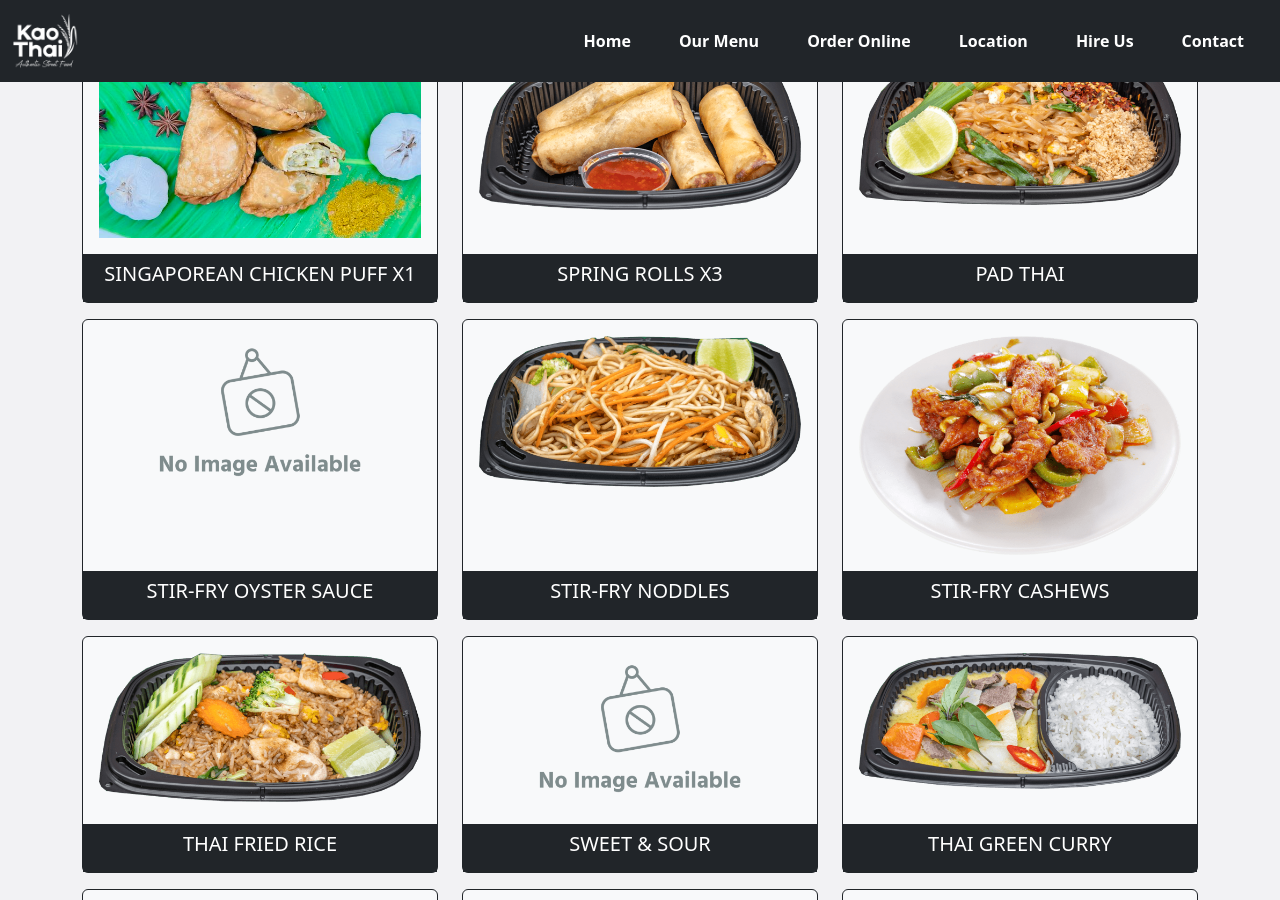
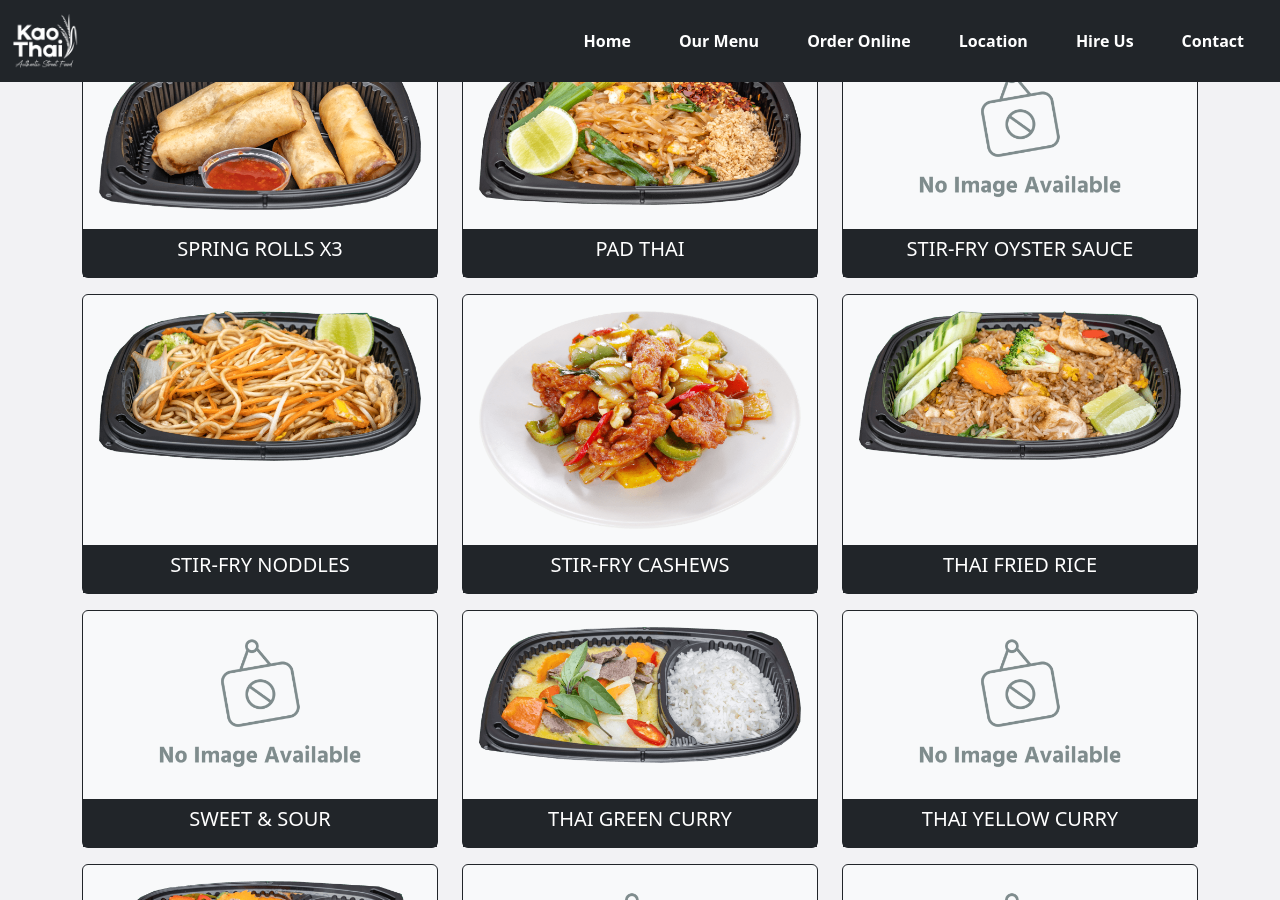
Before and after one commit to maxymo/kaothai-web, a Jekyll site: the page built from index.html, in a window 1280 px wide and 900 px high, scrolled down 1052 px. Built offline with Jekyll 4.4.1, drawn with Linux system fonts in a browser that asks for light colours; comment, search, counter and statistics services are not loaded.

Commit message:
remove puffs

```diff
--- a/_data/foodmenu.yml
+++ b/_data/foodmenu.yml
@@ -1,6 +1,6 @@
 #_data/foodmenu.yml
 - name: Singaporean Chicken Puff x1
-  enabled: true
+  enabled: false
   photo: /assets/img/menu/menu-singaporean-chicken-puffs-small.jpg
   price: €3.8
   description: Golden, flaky pastry filled with a savory blend of curry, potatoes, chicken, peas, corn and aromatic spices. Portion of 1
--- a/index.html
+++ b/index.html
@@ -14,13 +14,13 @@
 <section>
     <div id="carouselHome" class="carousel slide" data-ride="carousel" data-wrap="true" data-pause="false">
         <div class="carousel-indicators">
-            <button type="button" data-bs-target="#carouselHome" data-bs-slide-to="0" aria-current="true" aria-label="Slide 1"></button>
+            <!-- <button type="button" data-bs-target="#carouselHome" data-bs-slide-to="0" aria-current="true" aria-label="Slide 1"></button> -->
             <button type="button" data-bs-target="#carouselHome" data-bs-slide-to="1" aria-label="Slide 2"></button>
             <button type="button" data-bs-target="#carouselHome" data-bs-slide-to="2" aria-label="Slide 3"></button>
             <button type="button" data-bs-target="#carouselHome" data-bs-slide-to="2" class="active" aria-label="Slide 4"></button>
           </div>
         <div class="carousel-inner">
-            <div class="carousel-item">
+            <!-- <div class="carousel-item">
                 <a href="/order">
                     <img class="d-block max-carousel-height mx-auto w-100" src="/assets/img/carousel/week-special-puffs.jpg" alt="Third slide">
                     <div class="carousel-caption d-none d-md-block bg-light text-bg-light">
@@ -28,7 +28,7 @@
                         <p>Golden, flaky pastry filled with a savory blend of curry, potatoes, chicken, peas, corn and aromatic spices</p>
                     </div>
                 </a>
-            </div>
+            </div> -->
             <div class="carousel-item active">
                 <img class="d-block max-carousel-height mx-auto w-100" src="/assets/img/carousel/truck-elmgrove-web.jpg" alt="First slide">
                 <div class="carousel-caption d-none d-md-block bg-light text-bg-light">
```
